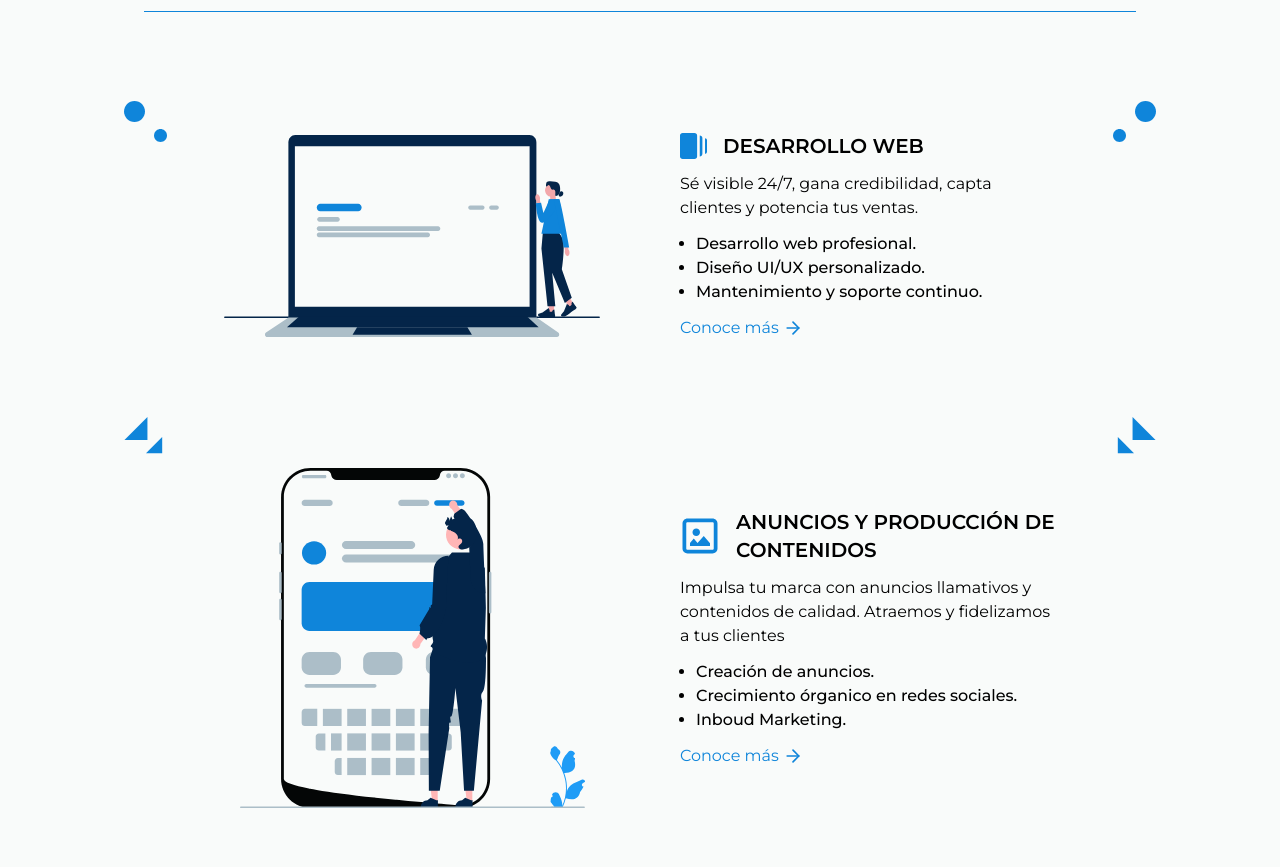
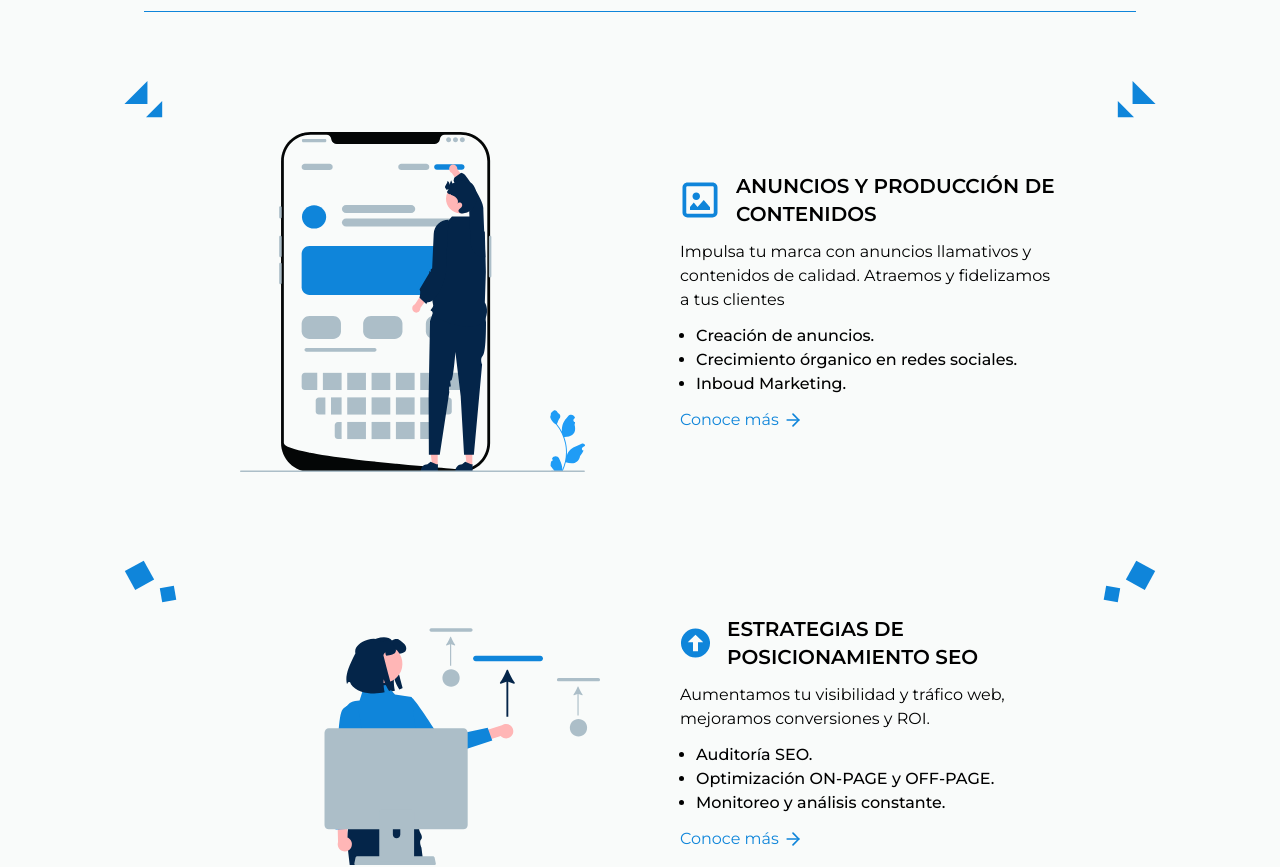
Before and after one commit to DiegoxK/rpm, a Next.js app: page / in a window 1280 px wide. Shown: the part 1900-2767 px from the top of the page. Built offline with nearby package versions, Linux system fonts and the light colour scheme.

Commit message:
refactor: Remove unused code for web development service on landing page

```diff
--- a/app/(routes)/(home)/page.tsx
+++ b/app/(routes)/(home)/page.tsx
@@ -35,19 +35,6 @@ export default function LandPage() {
   ];
 
   const services = [
-    {
-      img: assets.services.ServiceWeb,
-      icon: assets.services.WebIcon,
-      decor: assets.services.Decor1,
-      title: "DESARROLLO WEB",
-      description:
-        "Sé visible 24/7,  gana credibilidad, capta clientes y potencia tus ventas.",
-      bulletPoints: [
-        "Desarrollo web profesional.",
-        "Diseño UI/UX personalizado.",
-        "Mantenimiento y soporte continuo.",
-      ],
-    },
     {
       img: assets.services.ServiceContent,
       icon: assets.services.ContentIcon,
```
